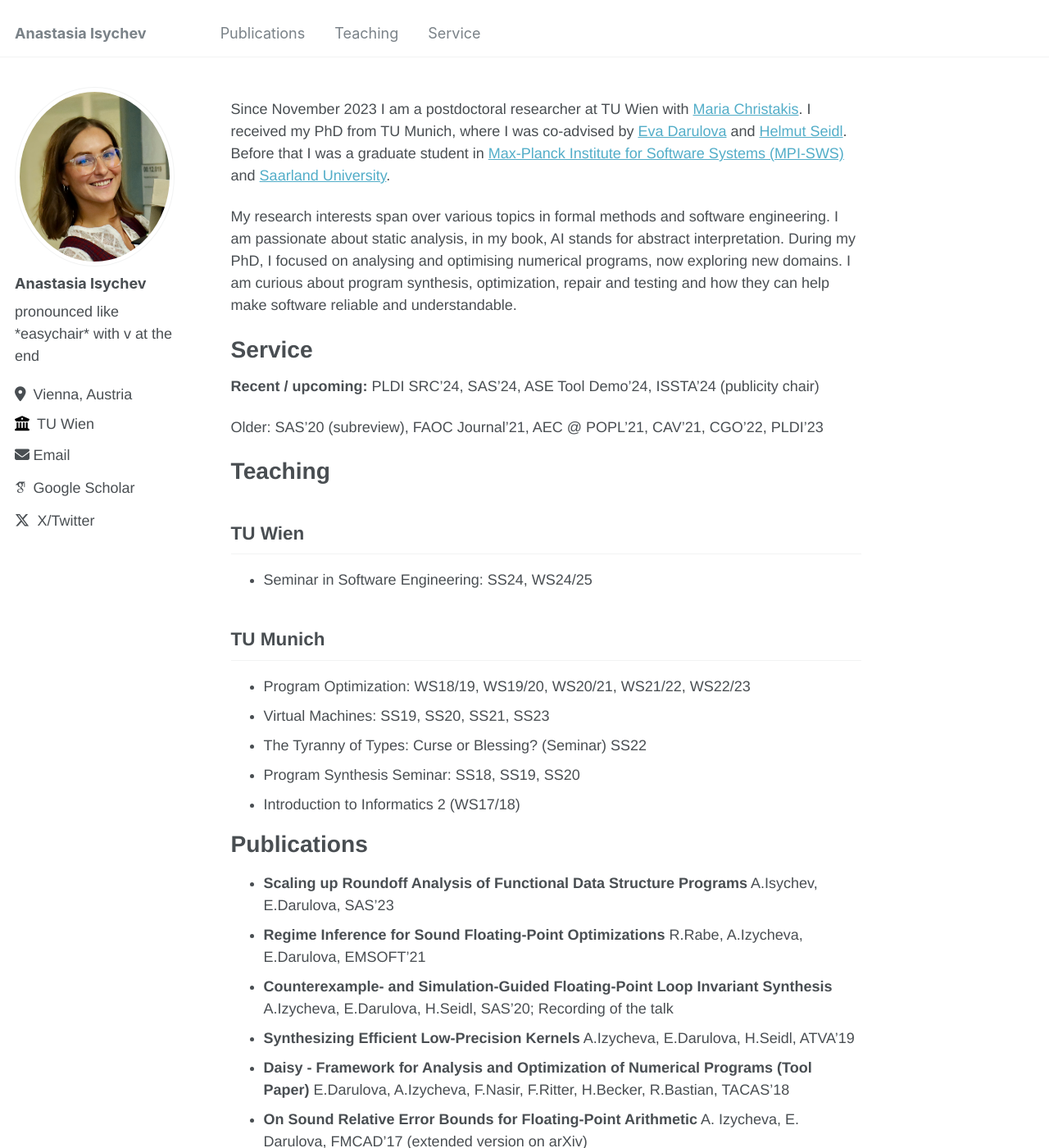
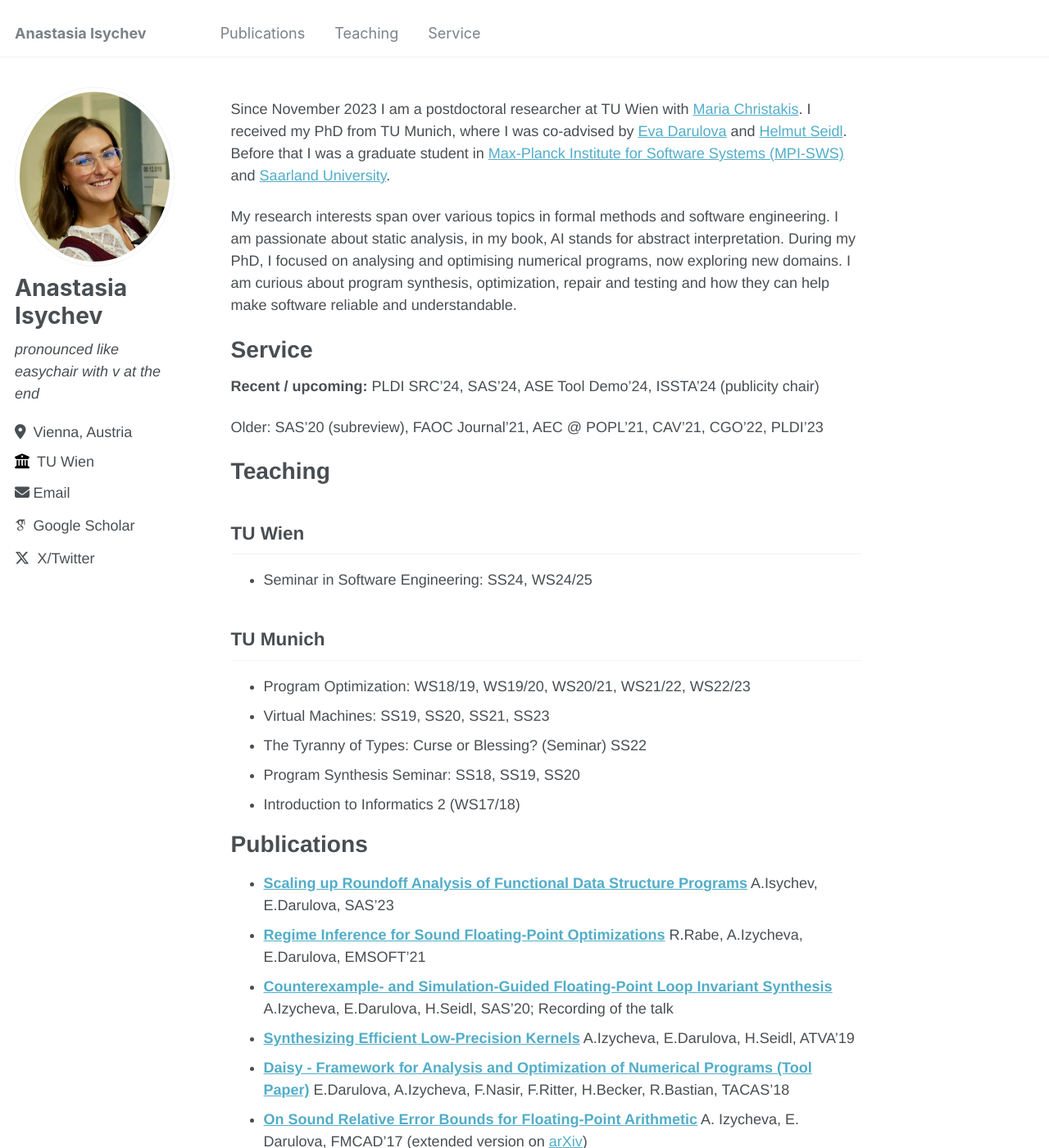
Before and after one commit to aisychev/aisychev.github.io, a Jekyll site: the page built from _pages/about.md, in a window 1280 px wide and 1400 px high. Shown: the whole window at 82% size. Built offline with Jekyll 4.4.1, drawn with Linux system fonts in a browser that asks for light colours; some web fonts are replaced; part of the change alters nothing that is shown.

Commit message:
try more things

```diff
--- a/_config.yml
+++ b/_config.yml
@@ -24,7 +24,7 @@ author:
   avatar           : "anastasia-profile.jpg"
   name             : "Anastasia Isychev"
   pronouns         : # example: "she/her"
-  bio              : "pronounced like *easychair* with v at the end" #"postdoctoral researcher"
+  bio              : "pronounced like easychair with v at the end" #"postdoctoral researcher"
   location         : "Vienna, Austria"
   employer         : "TU Wien"
   uri              : # URL
--- a/_pages/about.md
+++ b/_pages/about.md
@@ -29,12 +29,12 @@ Older: SAS'20 (subreview), FAOC Journal'21, AEC @ POPL'21, CAV'21, CGO'22, PLDI'
 * Introduction to Informatics 2 (WS17/18)
 
 # Publications
-* **Scaling up Roundoff Analysis of Functional Data Structure Programs** A.Isychev, E.Darulova, SAS'23
-* **Regime Inference for Sound Floating-Point Optimizations** R.Rabe, A.Izycheva, E.Darulova, EMSOFT'21
-* **Counterexample- and Simulation-Guided Floating-Point Loop Invariant Synthesis** A.Izycheva, E.Darulova, H.Seidl, SAS'20; Recording of the talk
-* **Synthesizing Efficient Low-Precision Kernels** A.Izycheva, E.Darulova, H.Seidl, ATVA'19
-* **Daisy - Framework for Analysis and Optimization of Numerical Programs (Tool Paper)** E.Darulova, A.Izycheva, F.Nasir, F.Ritter, H.Becker, R.Bastian, TACAS'18
-* **On Sound Relative Error Bounds for Floating-Point Arithmetic** A. Izycheva, E. Darulova, FMCAD'17 (extended version on arXiv)
+* [**Scaling up Roundoff Analysis of Functional Data Structure Programs**]() A.Isychev, E.Darulova, SAS'23
+* [**Regime Inference for Sound Floating-Point Optimizations**](https://dl.acm.org/doi/10.1145/3477012) R.Rabe, A.Izycheva, E.Darulova, EMSOFT'21
+* [**Counterexample- and Simulation-Guided Floating-Point Loop Invariant Synthesis**](https://dl.acm.org/doi/10.1007/978-3-030-65474-0_8) A.Izycheva, E.Darulova, H.Seidl, SAS'20; Recording of the talk
+* [**Synthesizing Efficient Low-Precision Kernels**](https://link.springer.com/chapter/10.1007/978-3-030-31784-3_17) A.Izycheva, E.Darulova, H.Seidl, ATVA'19
+* [**Daisy - Framework for Analysis and Optimization of Numerical Programs (Tool Paper)**](https://link.springer.com/chapter/10.1007/978-3-319-89960-2_15) E.Darulova, A.Izycheva, F.Nasir, F.Ritter, H.Becker, R.Bastian, TACAS'18
+* [**On Sound Relative Error Bounds for Floating-Point Arithmetic**](https://dl.acm.org/citation.cfm?id=3168462) A. Izycheva, E. Darulova, FMCAD'17 (extended version on [arXiv](https://arxiv.org/pdf/1707.02121))
 
 
 <!--
--- a/_sass/_sidebar.scss
+++ b/_sass/_sidebar.scss
@@ -125,7 +125,7 @@
 }
 .sidebar .author__name {
   font-family: $sans-serif;
-  font-size: $type-size-5;
+  font-size: $type-size-3;
 }
 
 .sidebar .author__desktop {
@@ -146,6 +146,7 @@
 
 .author__bio {
   margin: 0;
+  font-style: italic;
 
   @include breakpoint($large) {
     margin-top: 10px;
```
